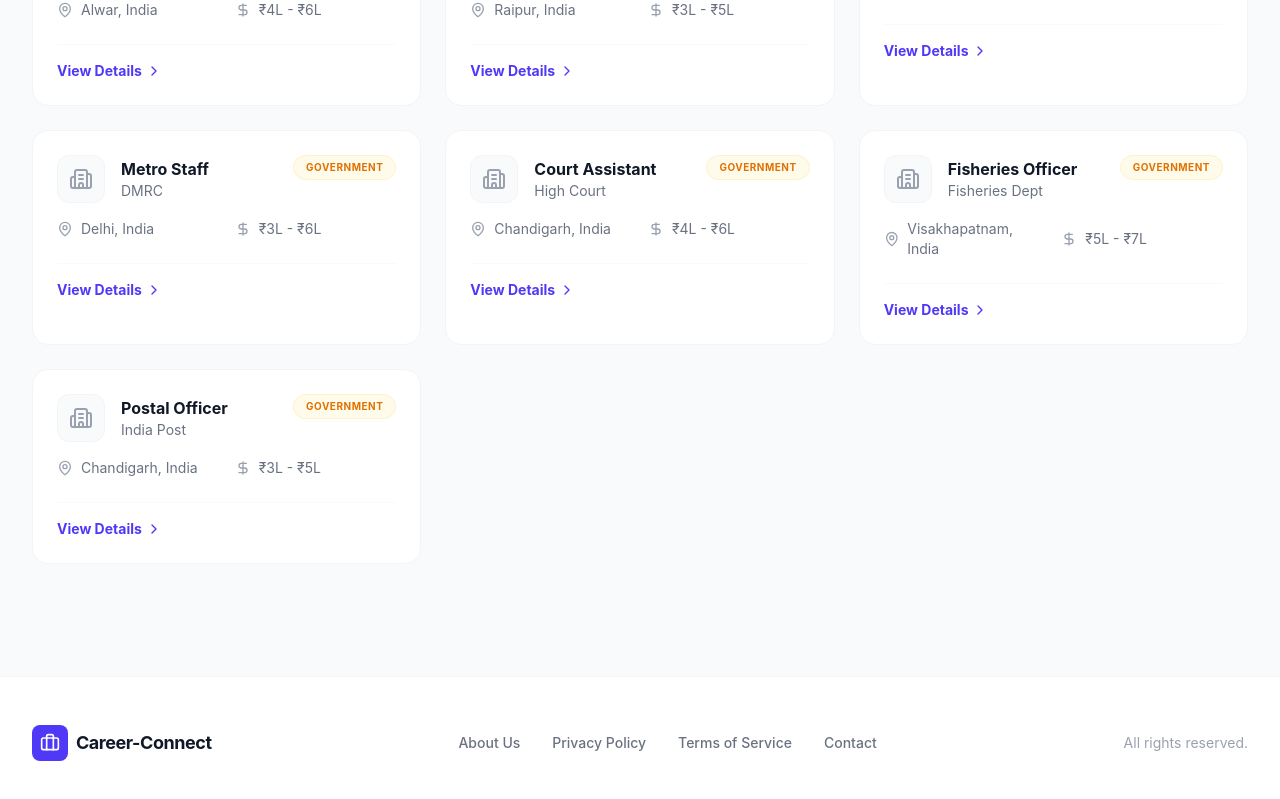
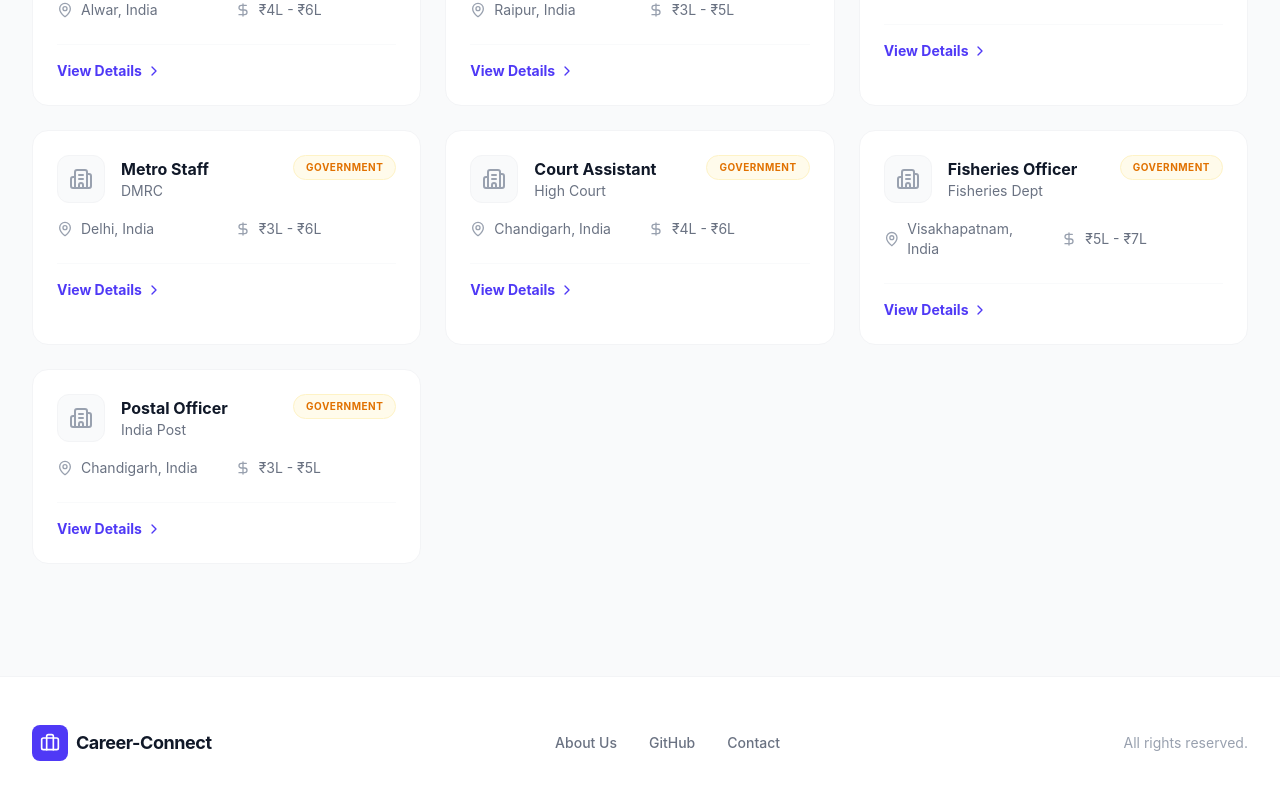
Before and after one commit to RV2574/Carrer-Connect, a React (Vite) app: page / in a window 1280 px wide. Shown: the part 5241-6040 px from the top of the page. Built offline with nearby package versions, Linux system fonts and the light colour scheme.

Commit message:
added codebase link and fixed chatbot feature

```diff
--- a/src/App.tsx
+++ b/src/App.tsx
@@ -1135,7 +1135,7 @@
     "hotel manager","event coordinator","mechanical engineer","civil engineer",
     "clerk","police","constable","sub inspector","bank po","railway","forest guard",
     "municipal officer","postal","revenue officer","tax assistant","fireman",
-    "librarian","transport inspector","health inspector","village development officer"
+    "librarian","transport inspector","health inspector","village development officer", "Chef", "Forest Officer"
   ];
 
   // =======================
@@ -2303,8 +2303,14 @@
              <button onClick={() => setView('about')} className="hover:text-indigo-600 transition-colors">
   About Us
 </button>
-              <a href="#" className="hover:text-indigo-600 transition-colors">Privacy Policy</a>
-              <a href="#" className="hover:text-indigo-600 transition-colors">Terms of Service</a>
+<a
+  href="https://github.com/RV2574/Carrer-Connect"
+  target="_blank"
+  rel="noopener noreferrer"
+  className="hover:text-indigo-600 transition-colors"
+>
+GitHub
+</a>
 <a
   href="https://mail.google.com/mail/?view=cm&fs=1&to=career.connect1001@gmail.com&su=Job Portal Query&body=Hello, I want to ask about..."
   target="_blank"
```
